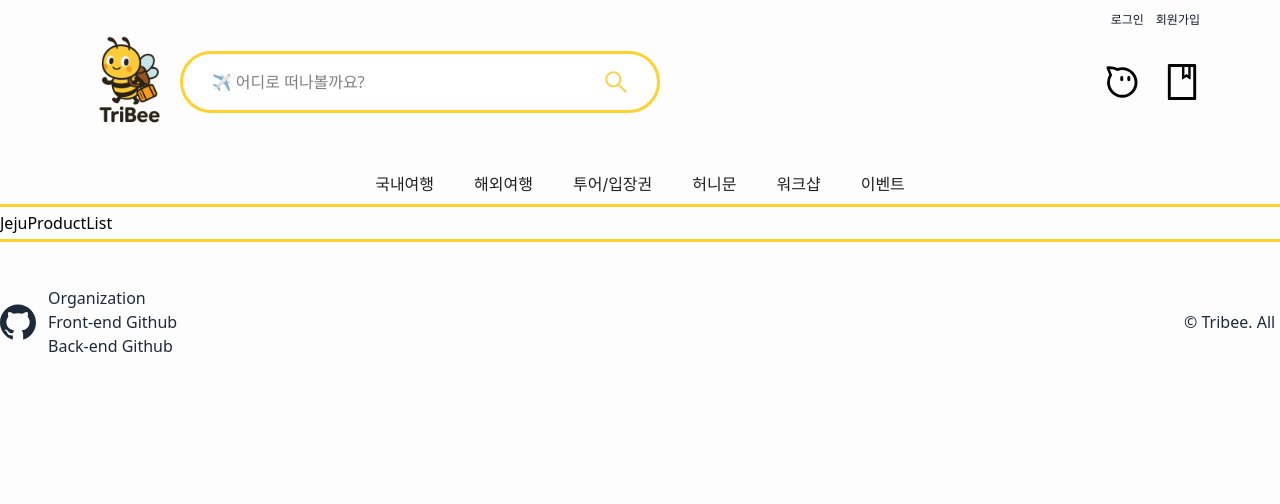
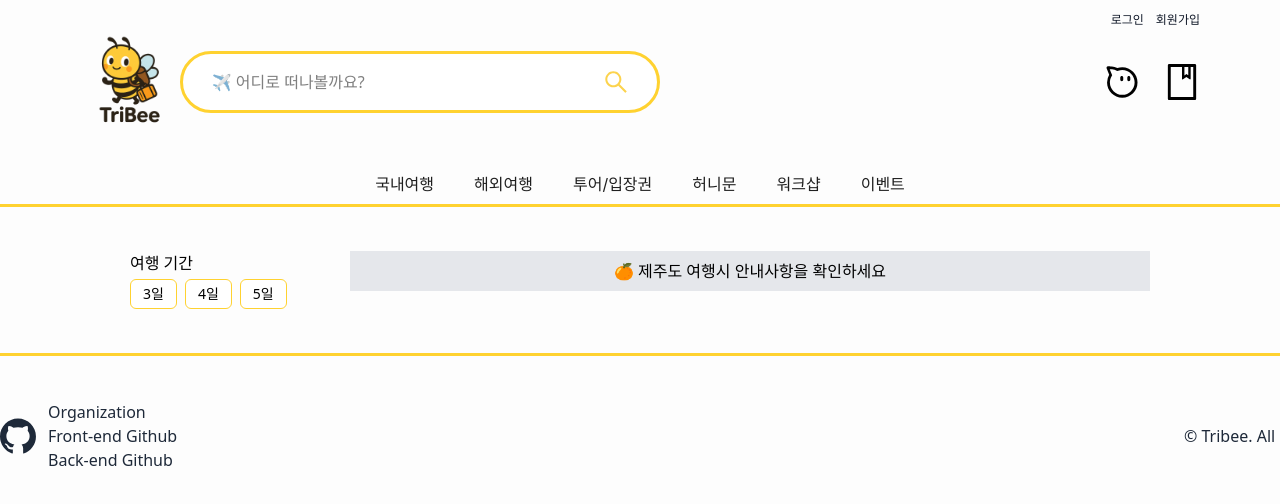
Before and after one commit to Tribee-project/Tribee-FE, a React (Vite) app: page /product-list/jeju in a window 1280 px wide. Shown: the top 504 px of the page. Built offline with nearby package versions, Linux system fonts and the light colour scheme.

Commit message:
Feat: 제주도 여행 안내사항 및 여행 기간 선택 기능 추가

```diff
--- a/src/components/ProductLists/JejuProductList/JejuProductList.tsx
+++ b/src/components/ProductLists/JejuProductList/JejuProductList.tsx
@@ -1,5 +1,88 @@
+import { notification, Space } from 'antd';
+import { useState } from 'react';
+
+const TRAVEL_DAYS = [
+  {
+    label: '3일',
+    value: 'THREE_DAYS',
+  },
+  {
+    label: '4일',
+    value: 'FOUR_DAYS',
+  },
+  {
+    label: '5일',
+    value: 'FIVE_DAYS',
+  },
+];
+
 const JejuProductList: React.FC = () => {
-  return <div>JejuProductList</div>;
+  const [api, contextHolder] = notification.useNotification({
+    maxCount: 1,
+  });
+  const [selectedDay, setSelectedDay] = useState<string | null>(null);
+
+  const openNotification = () => {
+    api.info({
+      message: `제주도 여행 안내사항`,
+      description: (
+        <ul className="list-disc">
+          <li>
+            제주도 여행 시 날씨 변화가 심하니 우산과 바람막이를 준비하세요.
+          </li>
+          <li>
+            렌터카 이용 시 도로가 좁으니 주의 운전하시고, 현지 맛집은 미리
+            예약하는 것을 추천합니다.
+          </li>
+          <li>햇빛이 강하니 자외선 차단제를 준비하세요.</li>
+        </ul>
+      ),
+      placement: 'top',
+      style: {
+        width: 650,
+      },
+    });
+  };
+
+  const handleDayClick = (day: string) => {
+    if (selectedDay === day) {
+      setSelectedDay(null);
+    } else {
+      setSelectedDay(day);
+    }
+  };
+
+  return (
+    <div className="mt-10 mb-10 flex justify-center gap-15">
+      {contextHolder}
+      <div className="flex w-40 flex-col gap-1">
+        <div>여행 기간</div>
+        <div className="flex flex-wrap gap-2">
+          {TRAVEL_DAYS.map((day) => (
+            <button
+              key={day.value}
+              className={`cursor-pointer rounded-md border-1 border-amber-300 px-3 py-1 text-sm ${
+                selectedDay === day.value ? 'bg-amber-300' : 'bg-white'
+              }`}
+              onClick={() => handleDayClick(day.value)}
+            >
+              {day.label}
+            </button>
+          ))}
+        </div>
+      </div>
+      <div className="flex w-200 flex-col items-center">
+        <Space>
+          <div
+            className="w-200 cursor-pointer bg-gray-200 p-2 text-center"
+            onClick={() => openNotification()}
+          >
+            <p>🍊 제주도 여행시 안내사항을 확인하세요</p>
+          </div>
+        </Space>
+      </div>
+    </div>
+  );
 };
 
 export default JejuProductList;
```
